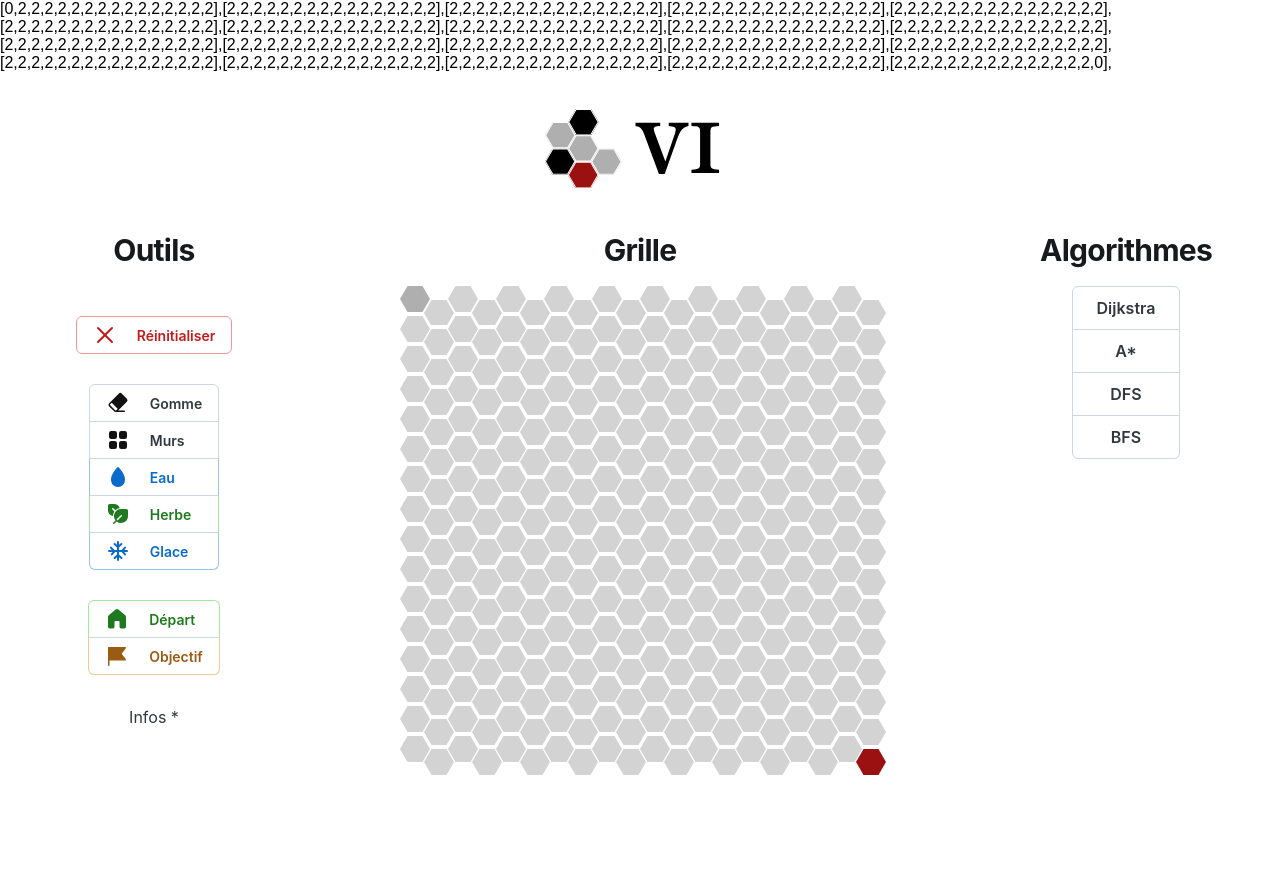
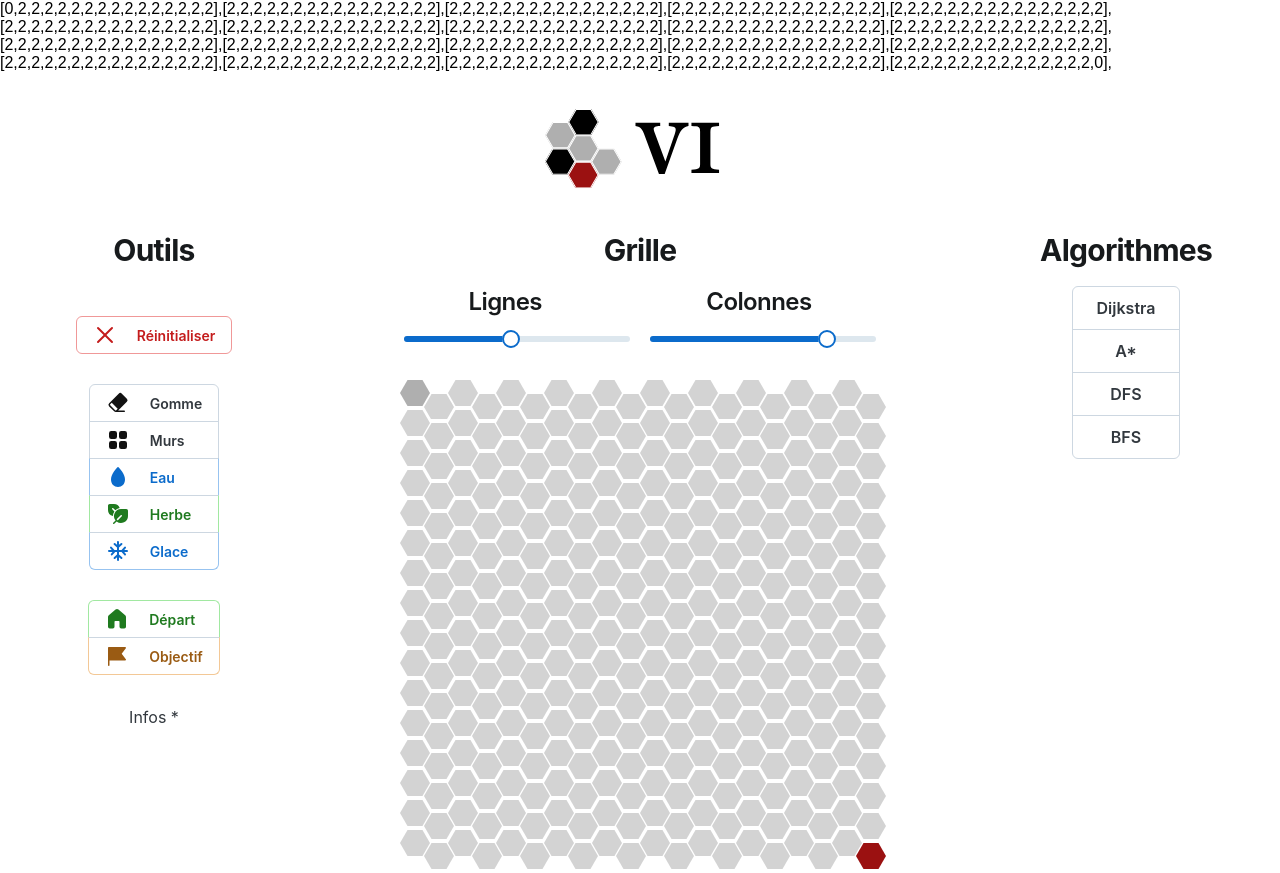
Before and after one commit to 444chak/VI, a Next.js app in the folder front-js/: page /home in a window 1280 px wide. Before the commit the page ends 800 px from the top, so only its background shows below. Built offline with nearby package versions, Linux system fonts and the light colour scheme.

Commit message:
:art: | Ajout de la gestion dynamique des lignes et colonnes avec des sliders, et mise à jour des états correspondants

```diff
--- a/front-js/src/app/home/page.tsx
+++ b/front-js/src/app/home/page.tsx
@@ -1,7 +1,14 @@
 "use client";
 
 import React, { useEffect, useState } from "react";
-import { Typography, Box, Button, ButtonGroup, Tooltip } from "@mui/joy";
+import {
+  Typography,
+  Box,
+  Button,
+  ButtonGroup,
+  Tooltip,
+  Slider,
+} from "@mui/joy";
 import Hexa from "../components/Hexagon/Hexagon";
 import { Grid2 } from "@mui/material";
 import EraserIcon from "../components/icons/Eraser";
@@ -17,8 +24,10 @@ import useMediaQuery from "@mui/material/useMediaQuery";
 import Logo from "../components/Logo";
 
 export default function Home() {
-  const numberColumns = 20;
-  const numberRows = 16;
+  // const Columns = 20;
+  // const Rows = 16;
+  const [Rows, setRows] = useState(16);
+  const [Columns, setColumns] = useState(20);
   const isSmallScreen = useMediaQuery("(max-width:600px)");
   const isMediumScreen = useMediaQuery("(max-width:960px)");
   const isMediumLargeScreen = useMediaQuery("(max-width:1280px)");
@@ -41,7 +50,7 @@ export default function Home() {
     ? sizes.large
     : sizes.ultraLarge;
 
-  const [grid, setGrid] = useState(Array(numberColumns * numberRows).fill(2));
+  const [grid, setGrid] = useState(Array(Columns * Rows).fill(2));
 
   const colors: { [key: number]: string } = {
     1: "",
@@ -65,36 +74,35 @@ export default function Home() {
 
   // Gestion de l'état des couleurs pour chaque hexagone
   const [hexColors, setHexColors] = useState(
-    Array(numberColumns * numberRows).fill("") // Init with empty colors
+    Array(Columns * Rows).fill("") // Init with empty colors
   );
 
   // Réinitialise toutes les couleurs
   const resetColors = () => {
-    setHexColors(Array(numberColumns * numberRows).fill(""));
-    setGrid(Array(numberColumns * numberRows).fill(2));
+    setHexColors(Array(Columns * Rows).fill(""));
+    setGrid(Array(Columns * Rows).fill(2));
     setStartState({ x: 0, y: 0 });
-    setEndState({ x: numberColumns - 1, y: numberRows - 1 });
+    setEndState({ x: Columns - 1, y: Rows - 1 });
     const newColors = [];
     newColors[0] = "#afafaf";
-    newColors[numberColumns * numberRows - 1] = "#9b1111";
+    newColors[Columns * Rows - 1] = "#9b1111";
     setHexColors(newColors);
     setGrid((prevGrid) => {
       const newGrid = [...prevGrid];
       newGrid[0] = colorValues.start;
-      newGrid[numberColumns * numberRows - 1] = colorValues.end;
+      newGrid[Columns * Rows - 1] = colorValues.end;
       return newGrid;
     });
   };
 
   const [startState, setStartState] = useState({ x: 0, y: 0 });
   const [endState, setEndState] = useState({
-    x: numberColumns - 1,
-    y: numberRows - 1,
+    x: Columns - 1,
+    y: Rows - 1,
   });
 
   // Change la couleur d'un hexagone au clic
   const handleHexClick = (index: number, color: string) => {
-    console.log(startState, endState);
     if (activeButton === 6) {
       setStart(index);
     } else if (activeButton === 7) {
@@ -115,11 +123,11 @@ export default function Home() {
 
   const setStart = (index?: number) => {
     if (index === undefined) {
-      index = startState.x * numberRows + startState.y;
+      index = startState.x * Rows + startState.y;
     }
     const old_start = startState;
     // set new start
-    setStartState({ x: Math.floor(index / numberRows), y: index % numberRows });
+    setStartState({ x: Math.floor(index / Rows), y: index % Rows });
     const updatedColors = [...hexColors];
     updatedColors[index] = "#afafaf";
     setHexColors(updatedColors);
@@ -130,7 +138,7 @@ export default function Home() {
     });
 
     // remove old start
-    const old_start_index = old_start.x * numberRows + old_start.y;
+    const old_start_index = old_start.x * Rows + old_start.y;
     if (old_start_index !== index) {
       updatedColors[old_start_index] = "";
       setHexColors(updatedColors);
@@ -143,12 +151,12 @@ export default function Home() {
   };
   const setEnd = (index?: number) => {
     if (index === undefined) {
-      index = endState.x * numberRows + endState.y;
+      index = endState.x * Rows + endState.y;
     }
 
     const old_end = endState;
     // set new end
-    setEndState({ x: Math.floor(index / numberRows), y: index % numberRows });
+    setEndState({ x: Math.floor(index / Rows), y: index % Rows });
     const updatedColors = [...hexColors];
 
     updatedColors[index] = "#9b1111";
@@ -160,7 +168,7 @@ export default function Home() {
     });
 
     // remove old end
-    const old_end_index = old_end.x * numberRows + old_end.y;
+    const old_end_index = old_end.x * Rows + old_end.y;
     if (old_end_index !== index) {
       updatedColors[old_end_index] = "";
       setHexColors(updatedColors);
@@ -226,9 +234,9 @@ export default function Home() {
   return (
     <>
       {grid.map((value, index) => {
-        return index % numberRows === 0
+        return index % Rows === 0
           ? `[${value},`
-          : index % numberRows === numberRows - 1
+          : index % Rows === Rows - 1
           ? `${value}],`
           : `${value},`;
       })}
@@ -397,20 +405,69 @@ export default function Home() {
             </Box>
           </Space>
         </Grid2>
-        <Grid2 size={isMediumScreen ? 12 : 6}>
+        <Grid2 size={isMediumScreen ? 12 : 6} zIndex={10}>
           {/* Grille principale */}
-
+          <Box display="flex" flexDirection={"column"} alignItems={"center"}>
+            <Typography level="h2" sx={{ mb: 2 }}>
+              Grille
+            </Typography>
+          </Box>
+          <Box
+            display={"flex"}
+            flexDirection={"row"}
+            justifyContent={"space-evenly"}
+            gap={"20px"}
+          >
+            <Typography level="h3">Lignes</Typography>
+            <Typography level="h3">Colonnes</Typography>
+          </Box>
+          <Box
+            display={"flex"}
+            flexDirection={"row"}
+            alignItems={"center"}
+            justifyContent={"center"}
+            gap={"20px"}
+            marginBottom={"20px"}
+            paddingLeft={"5rem"}
+            paddingRight={"5rem"}
+          >
+            <Slider
+              aria-label="Custom marks"
+              defaultValue={20}
+              step={1}
+              min={2}
+              max={40}
+              valueLabelDisplay="auto"
+              onChange={(event, newValue) => {
+                setRows(newValue as number); // Mise à jour de l'état des lignes
+              }}
+              onChangeCommitted={() => {
+                resetColors(); // Réinitialise la grille avec le nouveau nombre de lignes
+              }}
+            />
+            <Slider
+              aria-label="Custom marks"
+              defaultValue={20}
+              step={1}
+              valueLabelDisplay="auto"
+              min={2}
+              max={25}
+              onChange={(event, newValue) => {
+                setColumns(newValue as number); // Mise à jour de l'état des colonnes
+              }}
+              onChangeCommitted={() => {
+                resetColors(); // Réinitialise la grille avec le nouveau nombre de colonnes
+              }}
+            />
+          </Box>
           <Box
             display="flex"
             flexDirection={"column"}
             alignItems={"center"}
             justifyContent={"center"}
           >
-            <Typography level="h2" sx={{ mb: 2 }}>
-              Grille
-            </Typography>
             <Box display="flex" flexDirection="row" className="no-select">
-              {[...Array(numberColumns)].map((_, colIndex) => (
+              {[...Array(Columns)].map((_, colIndex) => (
                 <div
                   key={colIndex}
                   style={
@@ -423,8 +480,8 @@ export default function Home() {
                       : {}
                   }
                 >
-                  {[...Array(numberRows)].map((_, rowIndex) => {
-                    const index = colIndex * numberRows + rowIndex; // Calcul de l'index unique pour chaque hexagone
+                  {[...Array(Rows)].map((_, rowIndex) => {
+                    const index = colIndex * Rows + rowIndex; // Calcul de l'index unique pour chaque hexagone
                     return (
                       <React.Fragment key={index}>
                         <Hexa
```
